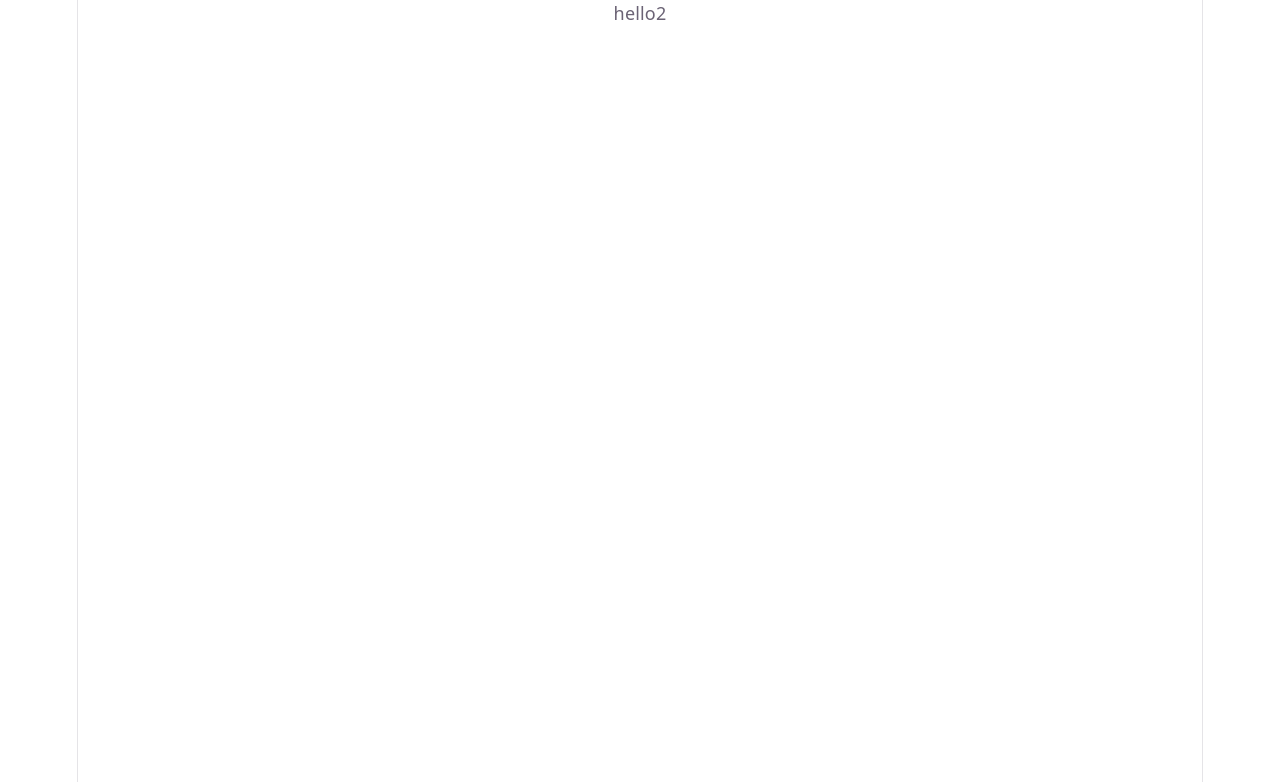
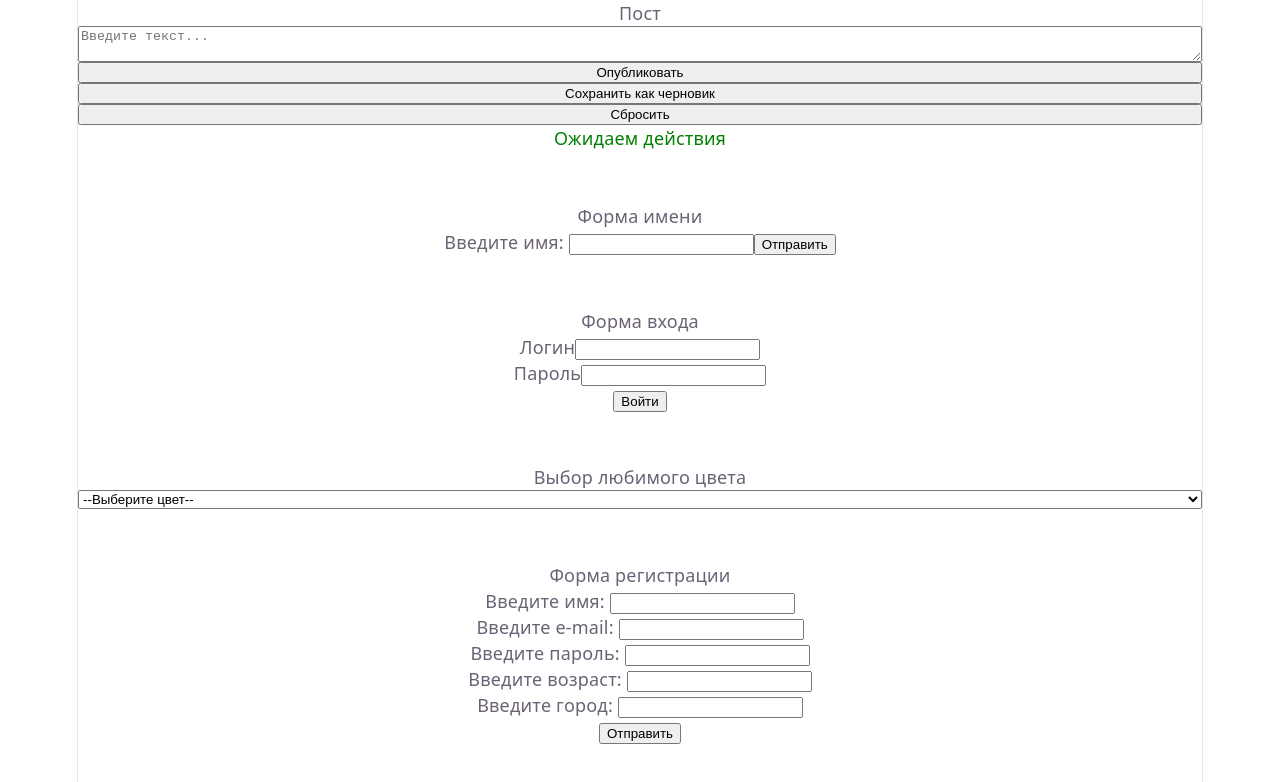
Before and after one commit to denisbeybutov/react_form, a React (Vite) app in the folder react-app/: page / in a window 1280 px wide. Shown: the top 782 px of the page. Built offline with nearby package versions, Linux system fonts and the light colour scheme.

Commit message:
готово

```diff
--- a/react-app/src/App.jsx
+++ b/react-app/src/App.jsx
@@ -3,12 +3,32 @@ import reactLogo from './assets/react.svg'
 import viteLogo from './assets/vite.svg'
 import heroImg from './assets/hero.png'
 import './App.css'
+import NameForm from './NameForm/NameForm'
+import InputForm from './InputForm/InputForm'
+import ChooseColor from './ChooseColor/ChooseColor'
+import RegistrationForm from './RegistrationForm/RegistrationForm'
+import Post from './Post/Post'
 
 function App() {
   const [count, setCount] = useState(0)
 
   return (
-    <>hello2
+    <>
+      <Post/>
+      <br /><br />
+      Форма имени
+      <NameForm/>
+      <br /><br />
+      Форма входа
+      <InputForm/>
+      <br /><br />
+      Выбор любимого цвета
+      <ChooseColor/>
+      <br /><br />
+      Форма регистрации
+      <RegistrationForm/>
+
+
     </>
   )
 }
--- /dev/null
+++ b/react-app/src/ChooseColor/ChooseColor.jsx
@@ -0,0 +1,24 @@
+import { useState } from "react";
+import { useId } from "react";
+
+export default function ChooseColor(){
+    const [answer, setAnswer] = useState('');
+
+    function choosingColor(e){
+        if(e.target.value === '--Выберите цвет--') return;
+        setAnswer(`Ваш любимый цвет - ${e.target.value}`);
+    }
+
+    return (
+        <>
+            <select onChange={choosingColor}>
+                <option>--Выберите цвет--</option>
+                <option value='красный'>Красный</option>
+                <option value='синий'>Синий</option>
+                <option value='зеленый'>Зеленый</option>
+            </select>
+            <p>{answer}</p>
+        </>
+
+    )
+}
--- /dev/null
+++ b/react-app/src/InputForm/InputForm.jsx
@@ -0,0 +1,45 @@
+import { useState } from "react";
+import { useId } from "react";
+
+export default function InputForm(){
+    const loginId = useId();
+    const passwordId = useId();
+    const [login, setLogin] = useState('');
+    const [password, setPassword] = useState('');
+    const [greeting , setGreeting] = useState('');
+
+    function submit(e){
+        e.preventDefault();
+
+        if(login.length === 0 || password.length === 0) {
+            setGreeting('Пожалуйста, заполните все поля')
+        }
+        else {
+            setGreeting(`Добро пожаловать, ${login}`)
+        }
+    }
+
+    function writeLogin(e){
+        setLogin(e.target.value)
+    }
+    function writePassword(e){
+        setPassword(e.target.value)
+    }
+
+
+
+    return (
+        <>
+            <form onSubmit={submit} action="">
+                <label htmlFor={loginId}>Логин</label>
+                <input onChange={writeLogin} id={loginId} type="text" />
+                <br />
+                <label htmlFor={passwordId}>Пароль</label>
+                <input onChange={writePassword} id={passwordId} type="password" />
+                <br />
+                <button>Войти</button>
+            </form>
+            <p>{greeting}</p>
+        </>
+    )
+}
--- /dev/null
+++ b/react-app/src/NameForm/NameForm.jsx
@@ -0,0 +1,32 @@
+import { useId } from "react"
+import { useState } from "react";
+
+export default function NameForm(){
+    const formId =  useId();
+    const [name, setName] = useState('');
+
+    function send(e){
+        e.preventDefault();
+        console.log(name)
+
+    }
+
+    return (
+        <>
+            <form>
+                <label htmlFor={formId}>Введите имя: </label>
+                <input
+                    id={formId}
+                    type="text"
+                    onChange={ e => setName(e.target.value) }
+                />
+                <button
+                    onClick={send}
+                    type="submit"
+                >Отправить</button>
+            </form>
+            <p>{name}</p>
+        </>
+
+    )
+}
--- /dev/null
+++ b/react-app/src/Post/Post.jsx
@@ -0,0 +1,49 @@
+import { useState } from "react";
+import { useId } from "react";
+
+export default function Post(){
+    const [status, setStatus] = useState('Ожидаем действия');
+    const [value, setValue] = useState('');
+    const [color, setColor] = useState('green');
+
+
+    function reset(){
+        setValue('');
+        setStatus('Ожидаем действия')
+        setColor('green');
+    }
+
+    function handleChange(e){
+        setValue(e.target.value);
+    }
+
+    function saveAsDraft(){
+        setStatus('Сохранено как черновик');
+        setColor('yellow');
+    }
+
+    function publish(){
+        setStatus('Публикация...');
+        setColor('green');
+
+        setTimeout(() => {
+            const chance = Math.random();
+            if(chance > 0.3) setStatus('Пост опубликован!');
+            else {
+                setStatus('Ошибка публикации');
+                setColor('red');
+            }
+        }, 1500);
+    }
+
+    return (
+        <>
+            Пост
+            <textarea onChange={handleChange} value={value} placeholder='Введите текст...'></textarea>
+            <button onClick={publish} disabled={status === 'Пост опубликован!' ? true : false}>Опубликовать</button>
+            <button onClick={saveAsDraft} disabled={status === 'Пост опубликован!' ? true : false}>Сохранить как черновик</button>
+            <button onClick={reset}>Сбросить</button>
+            <p style={{color: color}}>{status}</p>
+        </>
+    )
+}
--- /dev/null
+++ b/react-app/src/RegistrationForm/RegistrationForm.jsx
@@ -0,0 +1,58 @@
+import { useState } from "react";
+import { useId } from "react";
+
+export default function RegistrationForm(){
+    const nameId = useId();
+    const emailId = useId();
+    const passwordId = useId();
+    const ageId = useId();
+    const cityId = useId();
+
+    const [name,setName] = useState('');
+    const [email,setEmail] = useState('');
+    const [password,setPassword] = useState('');
+    const [age,setAge] = useState('');
+    const [city,setCity] = useState('');
+
+    function writeName(e){
+        setName(e.target.value)
+    }
+    function writeEmail(e){
+        setEmail(e.target.value)
+    }
+    function writePassword(e){
+        setPassword(e.target.value)
+    }
+    function writeAge(e){
+        setAge(e.target.value)
+    }
+    function writeCity(e){
+        setCity(e.target.value)
+    }
+
+    function outputData(e){
+        e.preventDefault();
+        console.log('Name: ',name,'Email: ', email, 'Password: ', password, 'Age: ',age, 'City: ',city)
+    }
+
+    return (
+        <form onSubmit={outputData}>
+            <label htmlFor={nameId}>Введите имя: </label>
+            <input onChange={writeName} id={nameId} type="text" />
+            <br />
+            <label htmlFor={emailId}>Введите e-mail: </label>
+            <input onChange={writeEmail} id={emailId} type="email" />
+            <br />
+            <label htmlFor={passwordId}>Введите пароль: </label>
+            <input onChange={writePassword} id={passwordId} type="password" />
+            <br />
+            <label htmlFor={ageId}>Введите возраст: </label>
+            <input onChange={writeAge} id={ageId} type="number" />
+            <br />
+            <label htmlFor={cityId}>Введите город: </label>
+            <input onChange={writeCity} id={cityId} type="text" />
+            <br />
+            <button type="submit">Отправить</button>
+        </form>
+    )
+}
```
